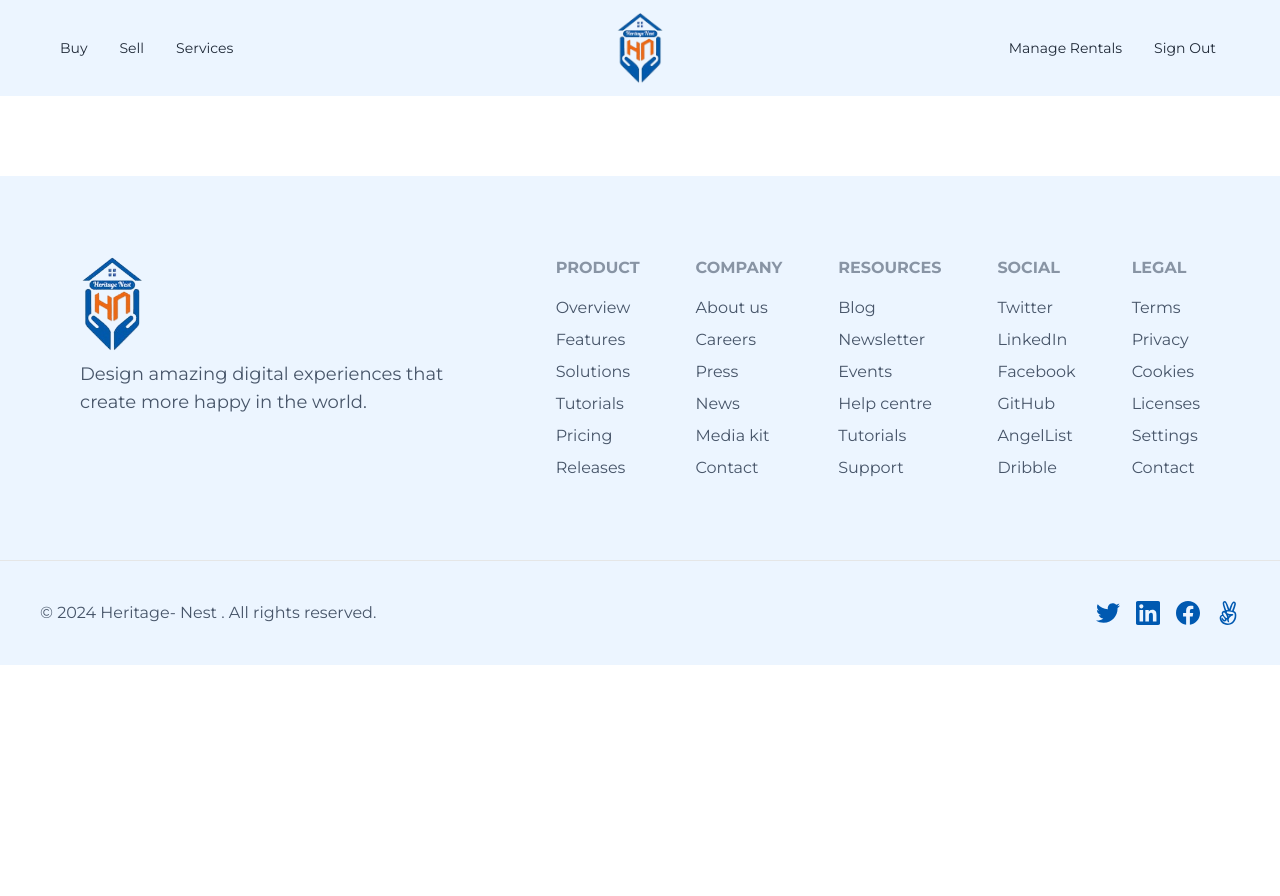
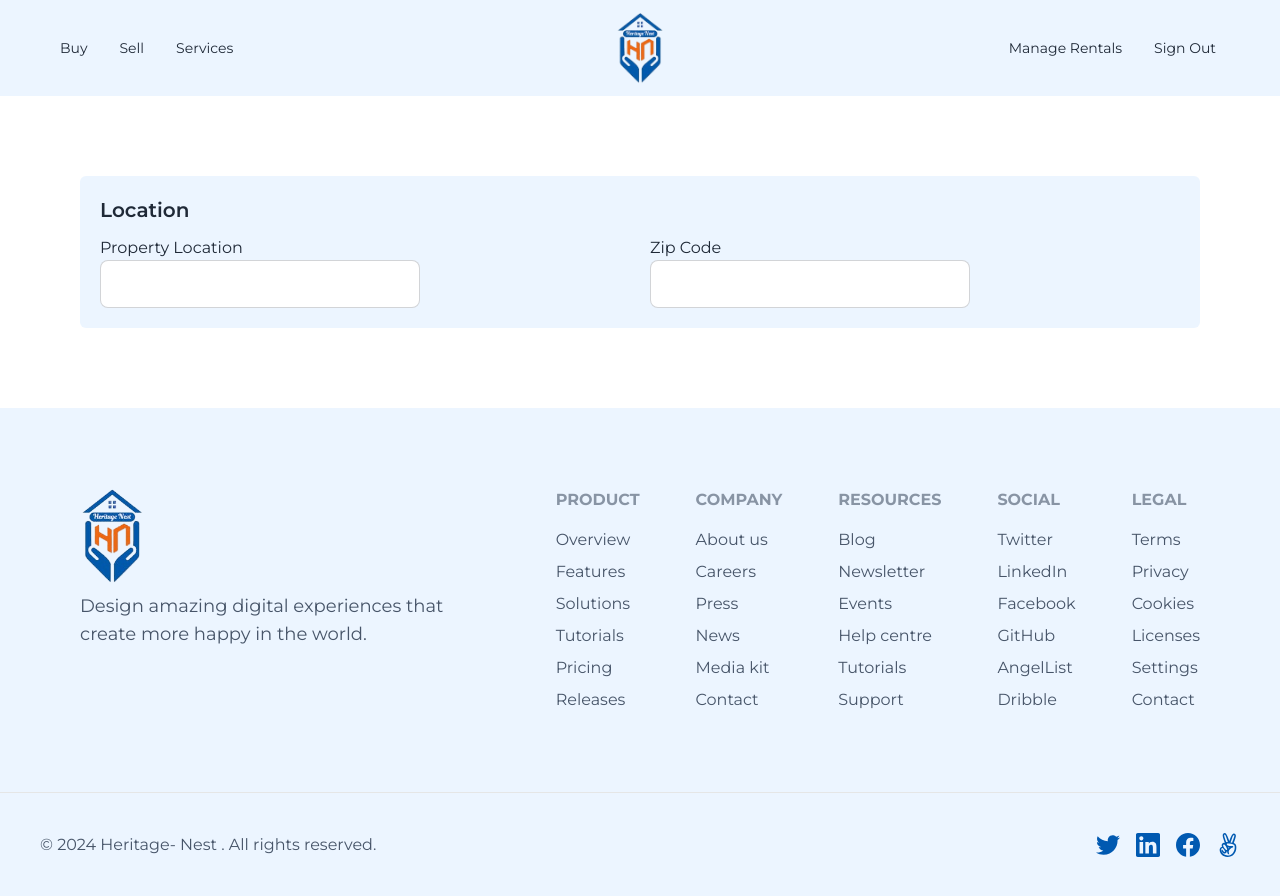
Before and after one commit to rabby159/heritage-nest, a React (Create React App) app: page /seller in a window 1280 px wide. Before the commit the page ends 800 px from the top, so only its background shows below. Built offline with nearby package versions, Linux system fonts and the light colour scheme; no server answers; sample sign-in values are in the browser's storage.

Commit message:
location update

```diff
--- a/src/Pages/Seller/Seller.jsx
+++ b/src/Pages/Seller/Seller.jsx
@@ -1,12 +1,31 @@
-import React from 'react';
+import React from "react";
 
 const Seller = () => {
-    return (
-        <div>
-
-
+  return (
+    <div className="mx-5 md:mx-20 my-20">
+      <div className="bg-[#ECF5FF] p-5 rounded-md">
+        <h3 className="text-xl font-semibold mb-3">Location</h3>
+        <div className="grid grid-cols-1 md:grid-cols-2 gap-5">
+          <div>
+            <p>Property Location</p>
+            <input
+              type="text"
+              placeholder=""
+              className="input input-bordered w-full max-w-xs"
+            />
+          </div>
+          <div>
+            <p>Zip Code</p>
+            <input
+              type="number"
+              placeholder=""
+              className="input input-bordered w-full max-w-xs"
+            />
+          </div>
         </div>
-    );
+      </div>
+    </div>
+  );
 };
 
 export default Seller;
```
Also changed, not shown: 1 other file (tests, documents, lock files or other folders).
